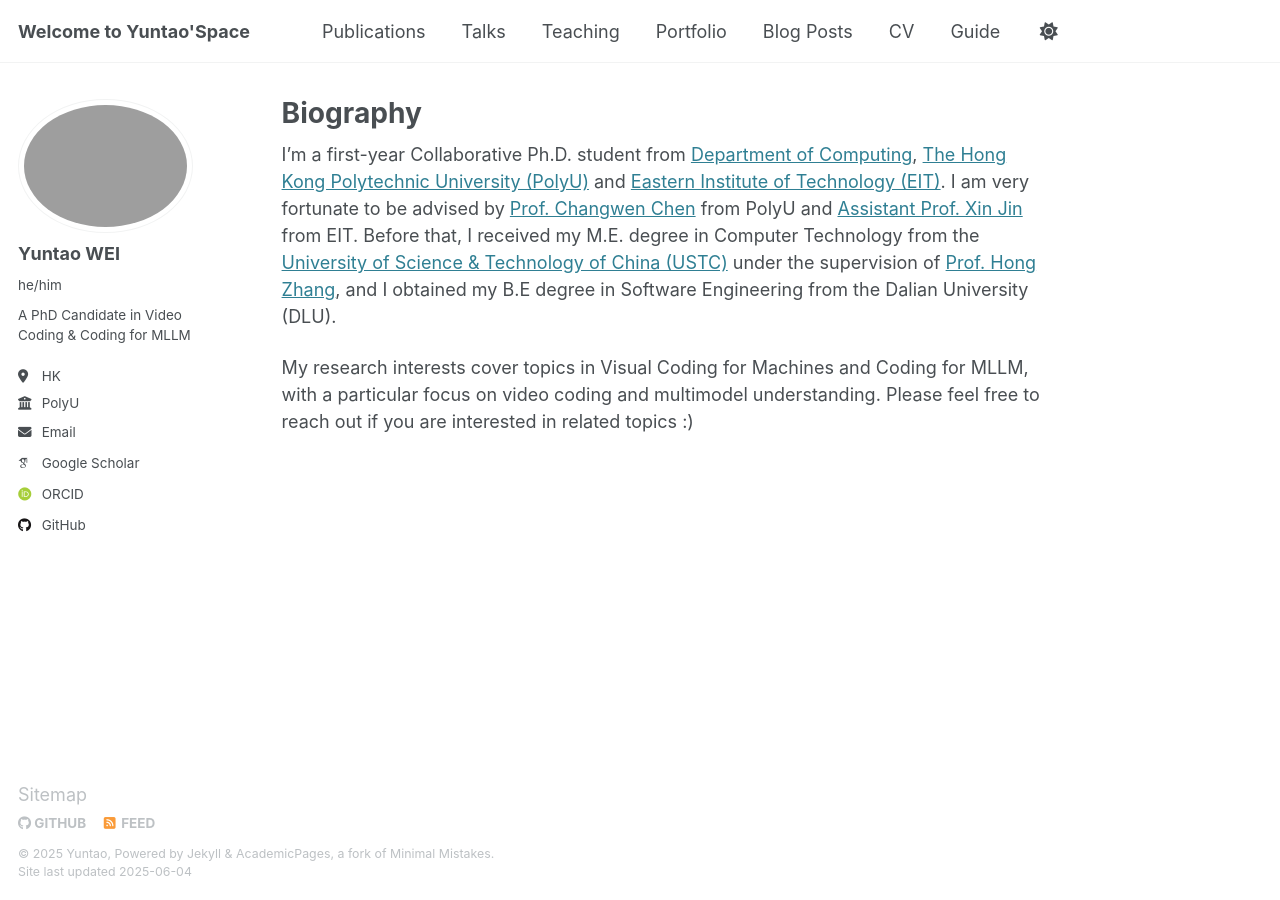
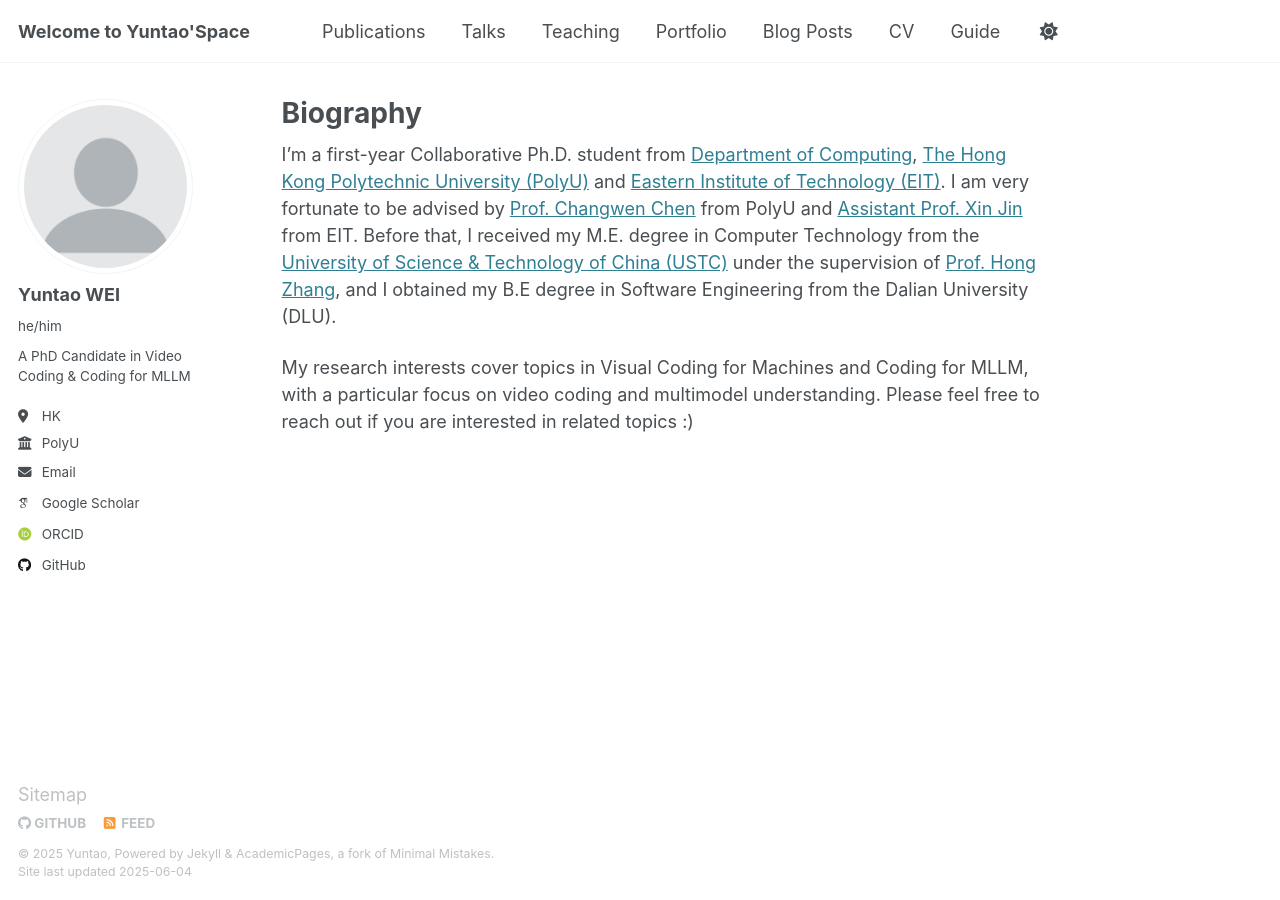
Before and after one commit to yuntao229/yuntao229.github.io, a Jekyll site: the page built from _pages/about.md, in a window 1280 px wide. Built offline with Jekyll 4.4.1, drawn with Linux system fonts in a browser that asks for light colours; some web fonts are replaced.

Commit message:
modify the picture in _config.yml

```diff
--- a/_config.yml
+++ b/_config.yml
@@ -22,7 +22,7 @@ repository               : "yuntao229/yuntao229.github.io"
 #               Additional customization can be done by editing /_includes/author-profile.html
 author:
   # Biographic information
-  avatar           : "yuntao.png"
+  avatar           : "profile.png"
   name             : "Yuntao WEI"
   pronouns         : "he/him" # example: "she/her"
   bio              : "A PhD Candidate in Video Coding & Coding for MLLM"
```
